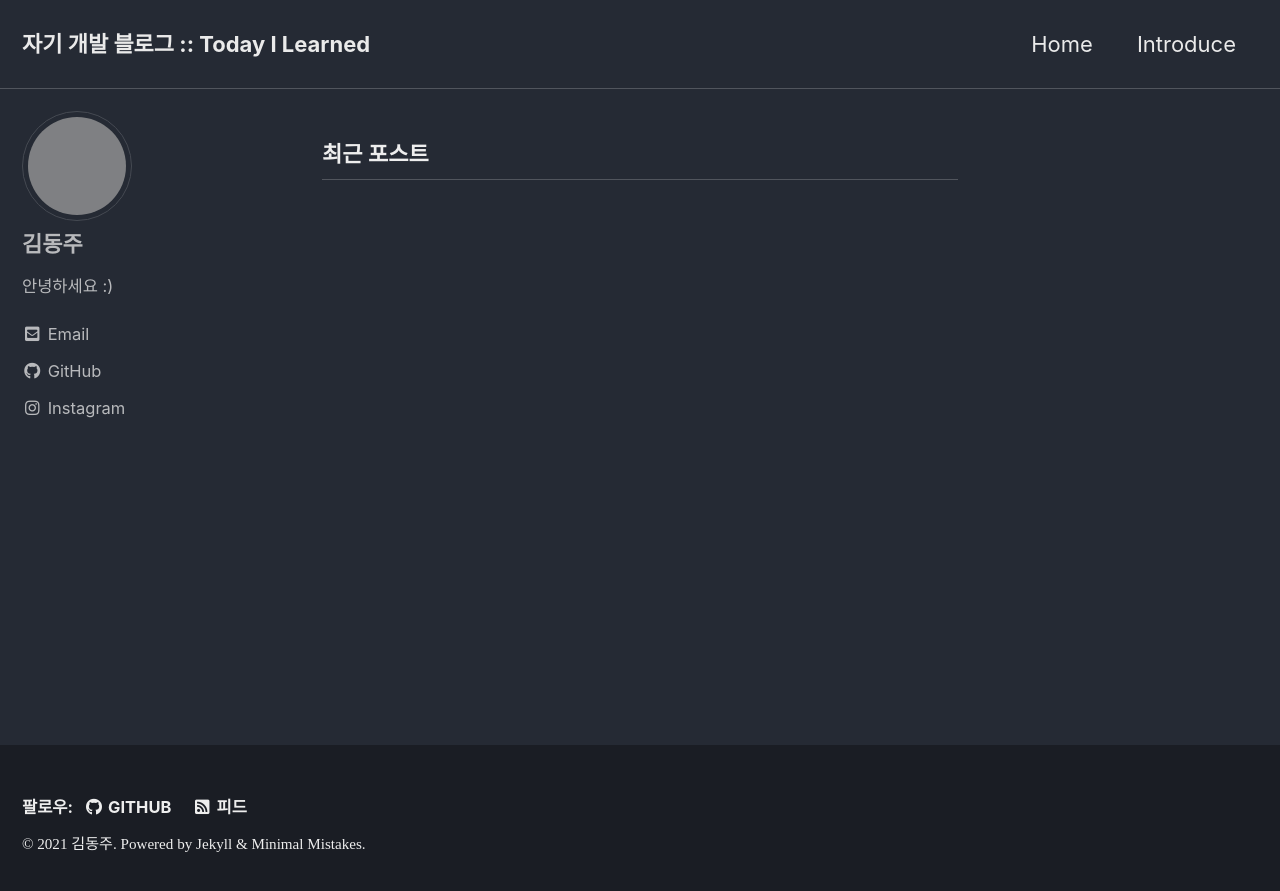
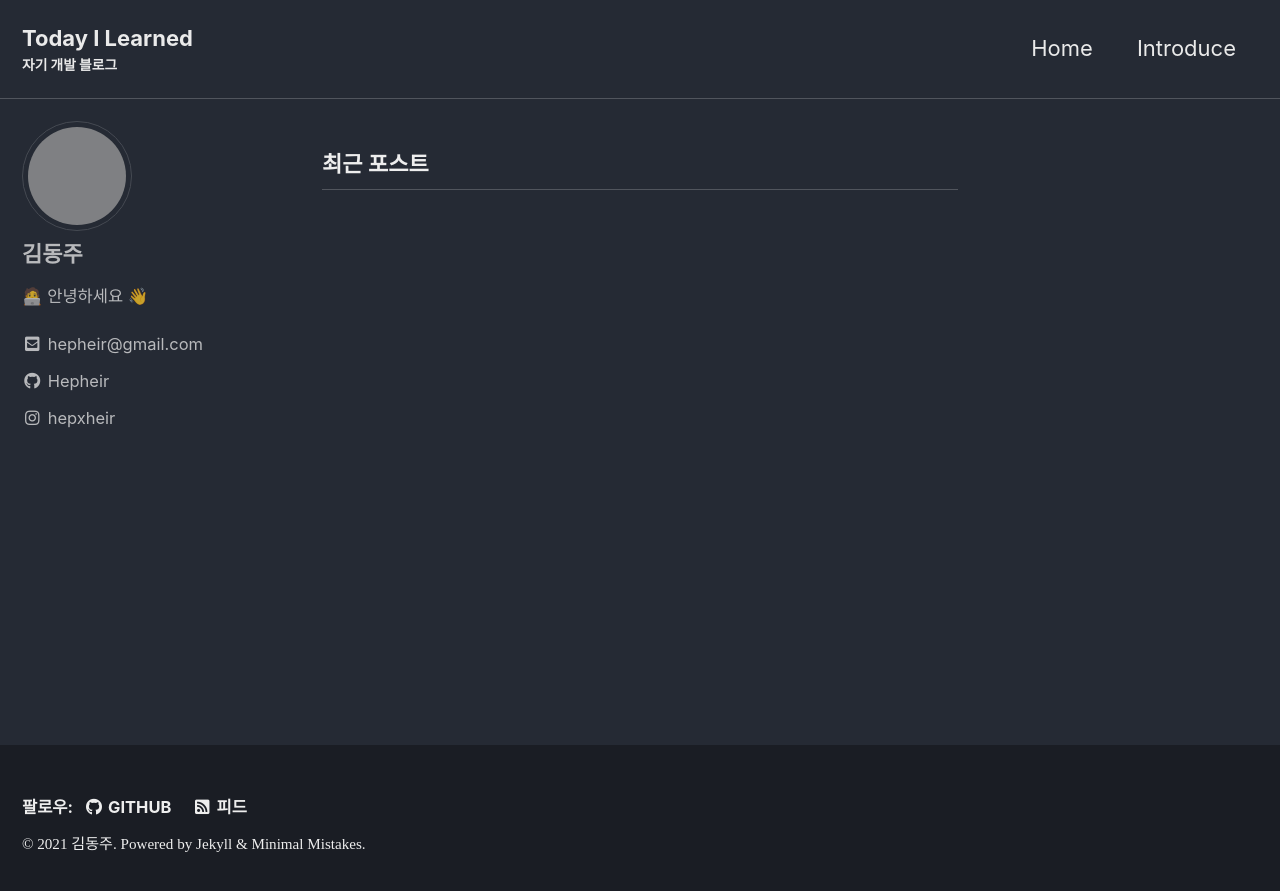
Before and after one commit to Hepheir/archived-hepheir.github.io, a Jekyll site: the page built from index.html, in a window 1280 px wide. Shown: the top 891 px of the page. Built offline with Jekyll 4.4.1, drawn with Linux system fonts in a browser that asks for light colours; cached includes are drawn as plain includes; some web fonts are replaced; the list of posts is cut into pages by our own code; grey boxes are pictures that could not be loaded.

Commit message:
config: 블로그 제목 및 프로필 영역 문구 수정

```diff
--- a/_config.yml
+++ b/_config.yml
@@ -16,9 +16,9 @@ minimal_mistakes_skin    : "dark" # "air", "aqua", "contrast", "dark", "dirt", "
 
 # Site Settings
 locale                   : "ko-KR"
-title                    : " 자기 개발 블로그 :: Today I Learned"
-title_separator          : "-"
-subtitle                 : # site tagline that appears below site title in masthead
+title                    : "Today I Learned"
+title_separator          : "::"
+subtitle                 : "자기 개발 블로그" # site tagline that appears below site title in masthead
 name                     : "김동주"
 description              : "자기 개발 & 취미 블로그"
 url                      : # the base hostname & protocol for your site e.g. "https://mmistakes.github.io"
@@ -104,17 +104,17 @@ analytics:
 author:
   name             : "김동주"
   avatar           : "https://avatars.githubusercontent.com/u/19310326" # path of avatar image, e.g. "/assets/images/bio-photo.jpg"
-  bio              : "안녕하세요 :)"
+  bio              : "🧑‍💻 안녕하세요 👋"
   # location         : ""
   # email            : ""
   links:
-    - label: "Email"
+    - label: "hepheir@gmail.com"
       icon: "fas fa-fw fa-envelope-square"
       url: "mailto:hepheir@gmail.com"
-    - label: "GitHub"
+    - label: "Hepheir"
       icon: "fab fa-fw fa-github"
       url: "https://github.com/Hepheir"
-    - label: "Instagram"
+    - label: "hepxheir"
       icon: "fab fa-fw fa-instagram"
       url: "https://www.instagram.com/hepxheir/"
     # - label: "Website"
```
